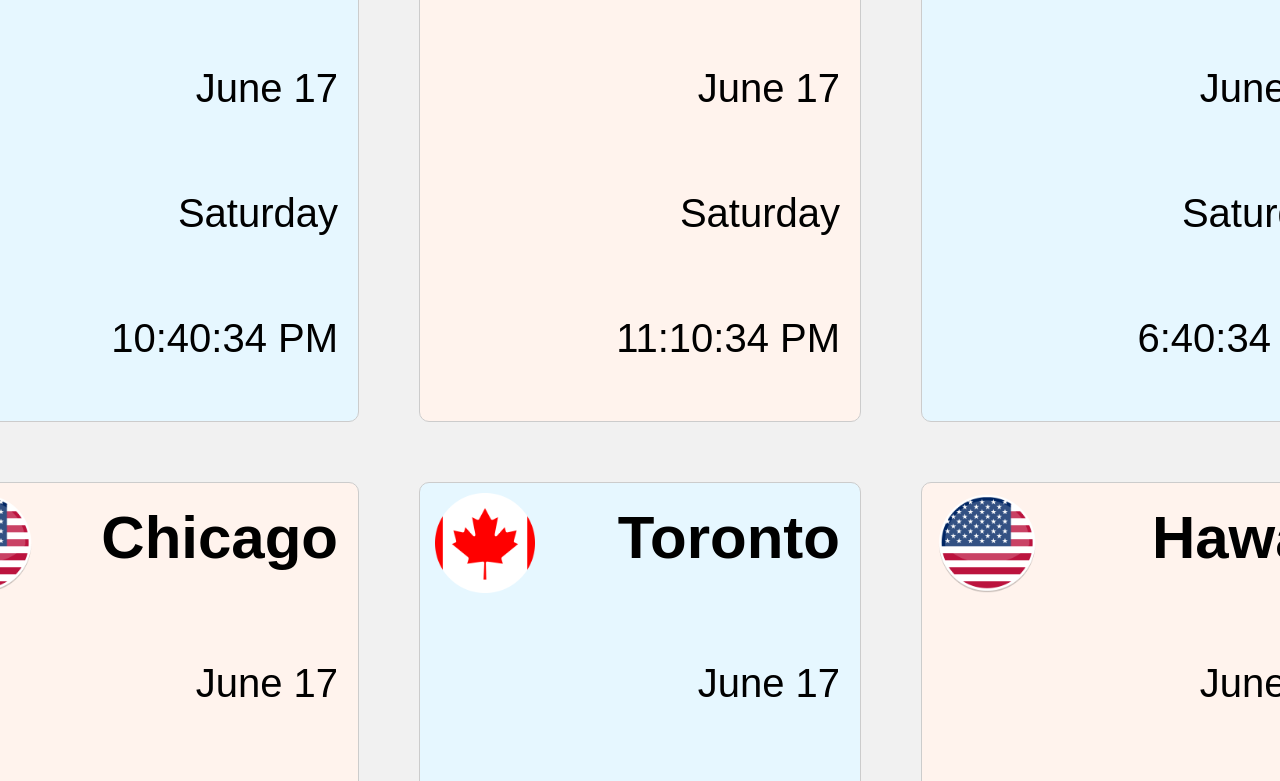
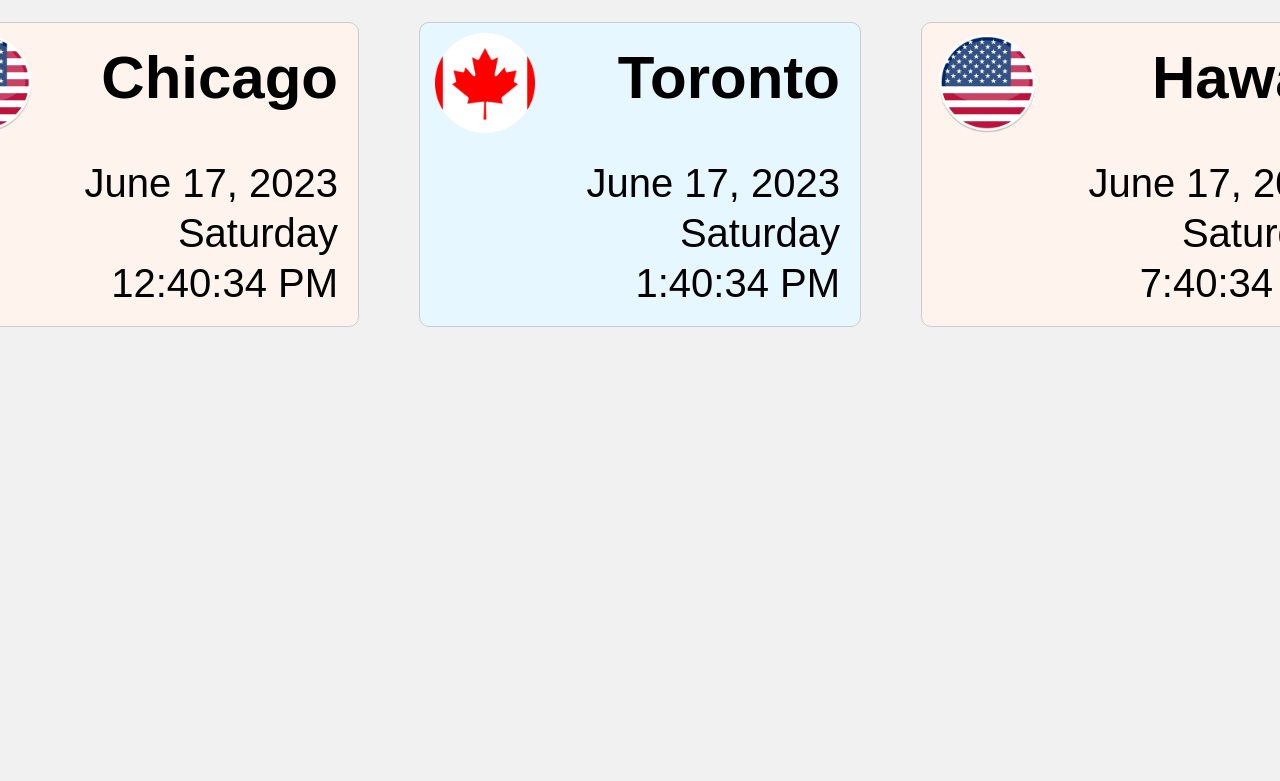
Before and after one commit to jack-semder/TimeZoneProject, a plain HTML site: page index.html in a window 1280 px wide. Shown: the part 730-1511 px from the top of the page. After the commit the page ends 1077 px from the top, so only its background shows below. Drawn offline with Linux system fonts and the light colour scheme.

Commit message:
remove spacing on dates

```diff
--- a/style.css
+++ b/style.css
@@ -66,10 +66,10 @@ body {
     height: 100px;
   }
 
-  .day {
-    margin-bottom: 10px;
+  .timeZoneBox p {
+    margin: 0; /* Remove default margins from the paragraphs */
   }
 
-  .time {
-    margin-top: 0;
+  .timeZoneBox p + p {
+    margin-top: 5px; /* Add some top margin to all paragraphs that are immediately following another paragraph */
   }
--- a/time.js
+++ b/time.js
@@ -21,6 +21,7 @@ function updateTimeDateAndDay(timeElement, dateElement, dayElement, timeZone) {
     timeZone: timeZone,
     month: 'long',
     day: 'numeric',
+    year: 'numeric',
   };
 
   timeElement.textContent = now.toLocaleString('en-US', timeOptions);
```
